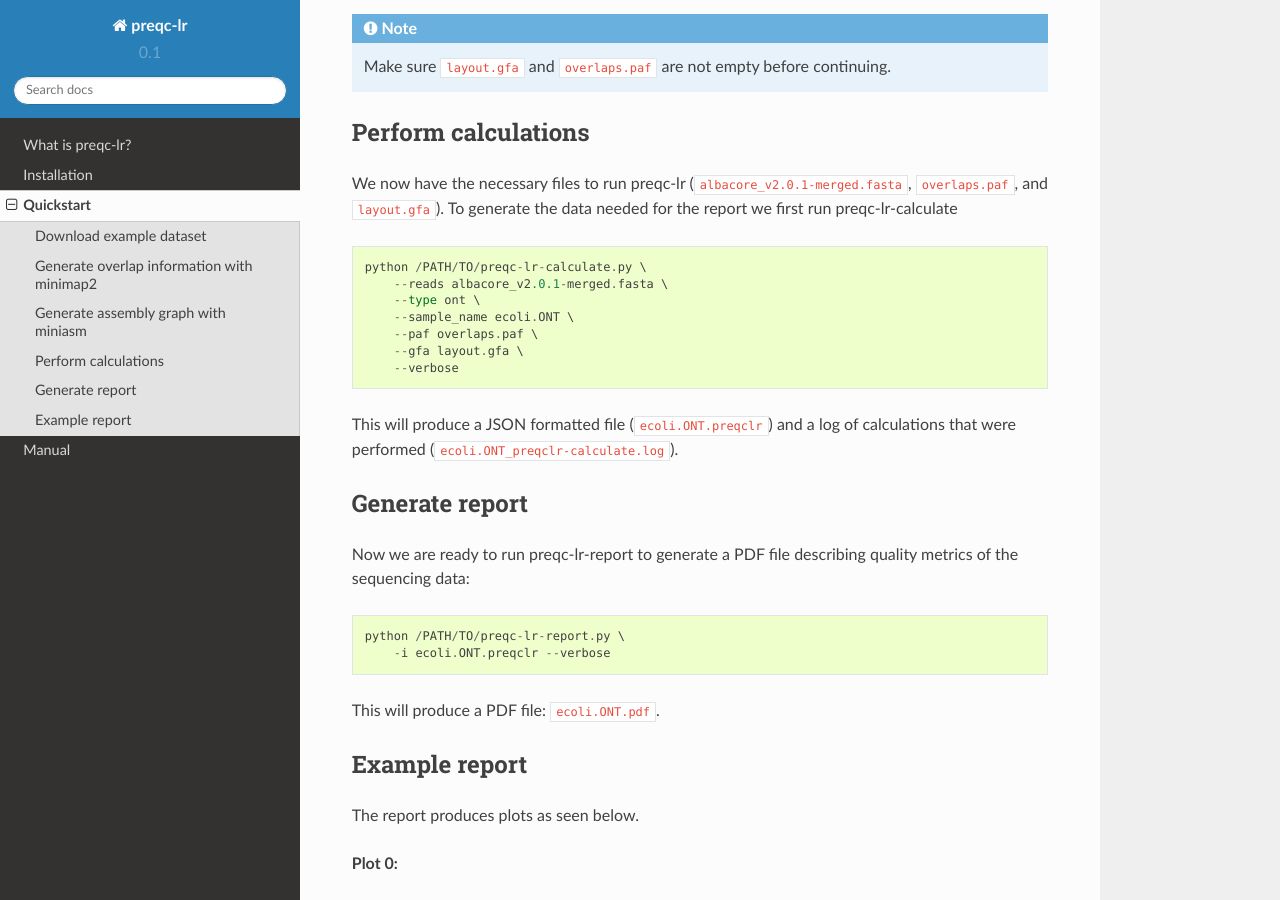
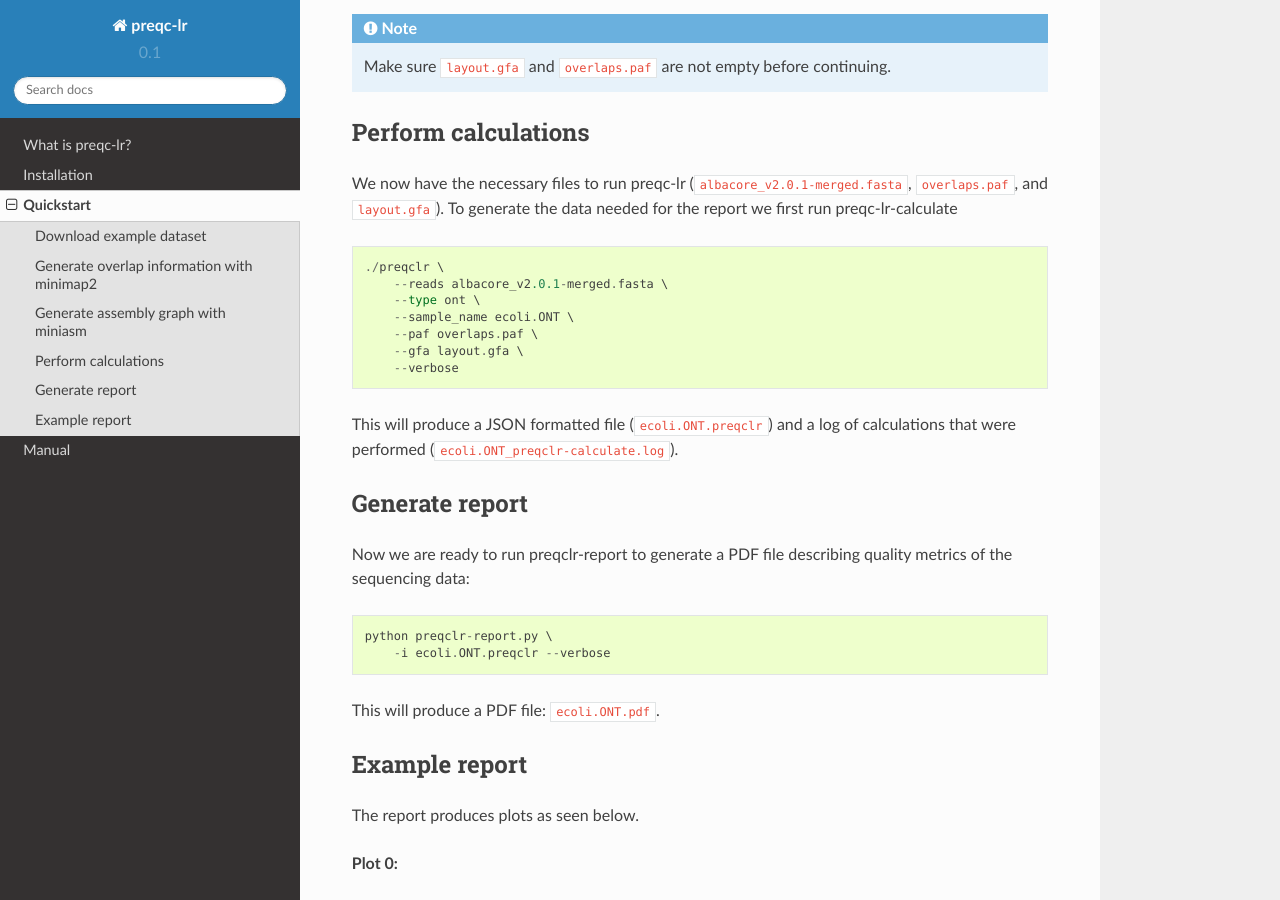
Before and after one commit to simpsonlab/preqclr, a Sphinx documentation site: the page built from docs/source/quickstart.rst, in a window 1280 px wide and 900 px high, scrolled down 1474 px. Built offline with Sphinx 7.4.7 and the Read the Docs theme 2.0.0, drawn with Linux system fonts in a browser that asks for light colours; some of the changed text lies outside the part shown.

Commit message:
change to new version of preqclr

```diff
--- a/docs/source/quickstart.rst
+++ b/docs/source/quickstart.rst
@@ -63,7 +63,7 @@ Perform calculations
 We now have the necessary files to run preqc-lr (``albacore_v2.0.1-merged.fasta``, ``overlaps.paf``, and ``layout.gfa``).
 To generate the data needed for the report we first run preqc-lr-calculate ::
 
-    python /PATH/TO/preqc-lr-calculate.py \
+    ./preqclr \
         --reads albacore_v2.0.1-merged.fasta \
         --type ont \
         --sample_name ecoli.ONT \
@@ -76,9 +76,9 @@ This will produce a JSON formatted file (``ecoli.ONT.preqclr``) and a log of cal
 Generate report
 """""""""""""""""""
 
-Now we are ready to run preqc-lr-report to generate a PDF file describing quality metrics of the sequencing data: ::
+Now we are ready to run preqclr-report to generate a PDF file describing quality metrics of the sequencing data: ::
 
-    python /PATH/TO/preqc-lr-report.py \
+    python preqclr-report.py \
         -i ecoli.ONT.preqclr --verbose
 
 This will produce a PDF file: ``ecoli.ONT.pdf``.
```
Also changed, not shown: other parts of docs/source/quickstart.rst (+1 -1 lines).
